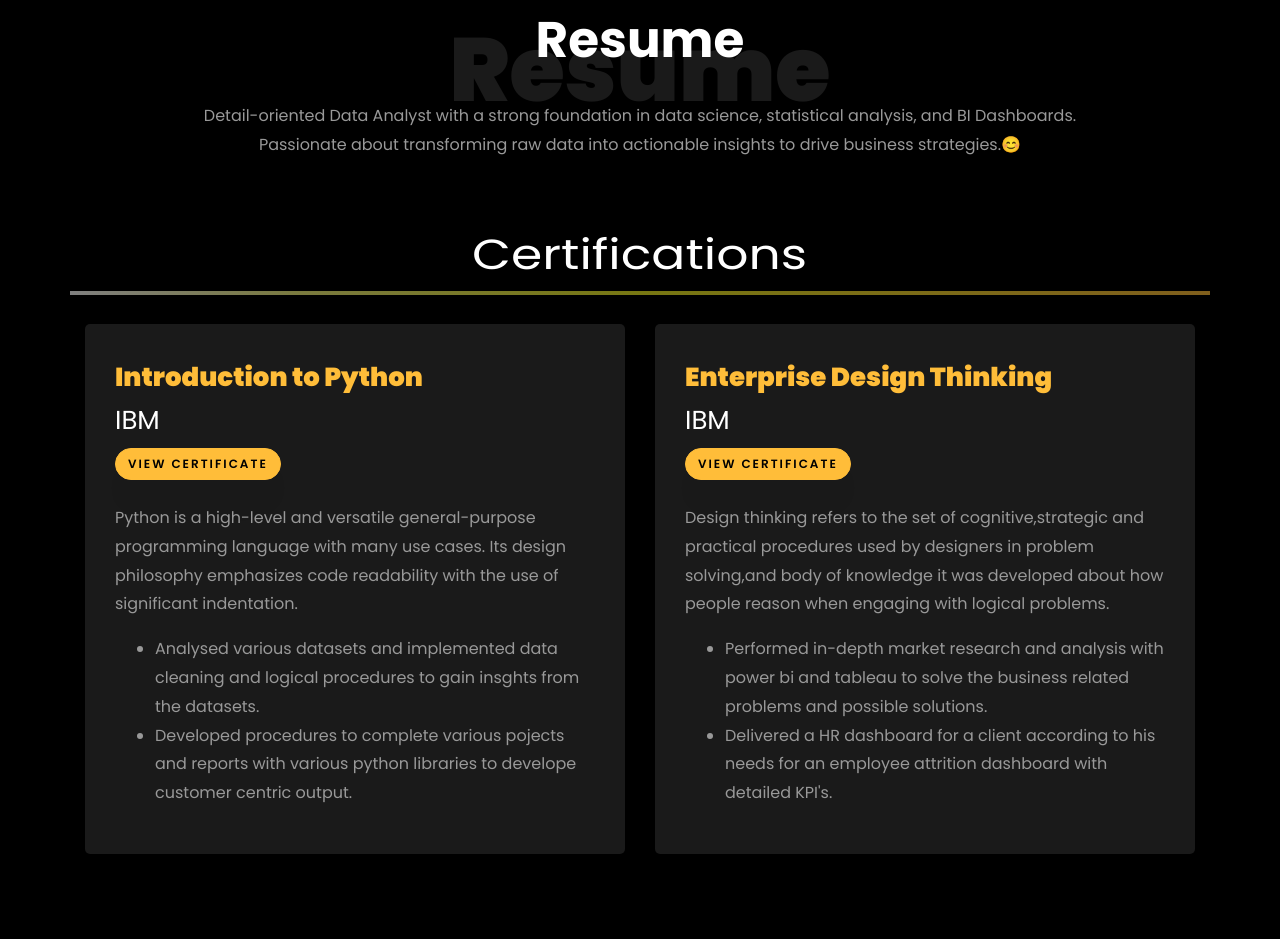
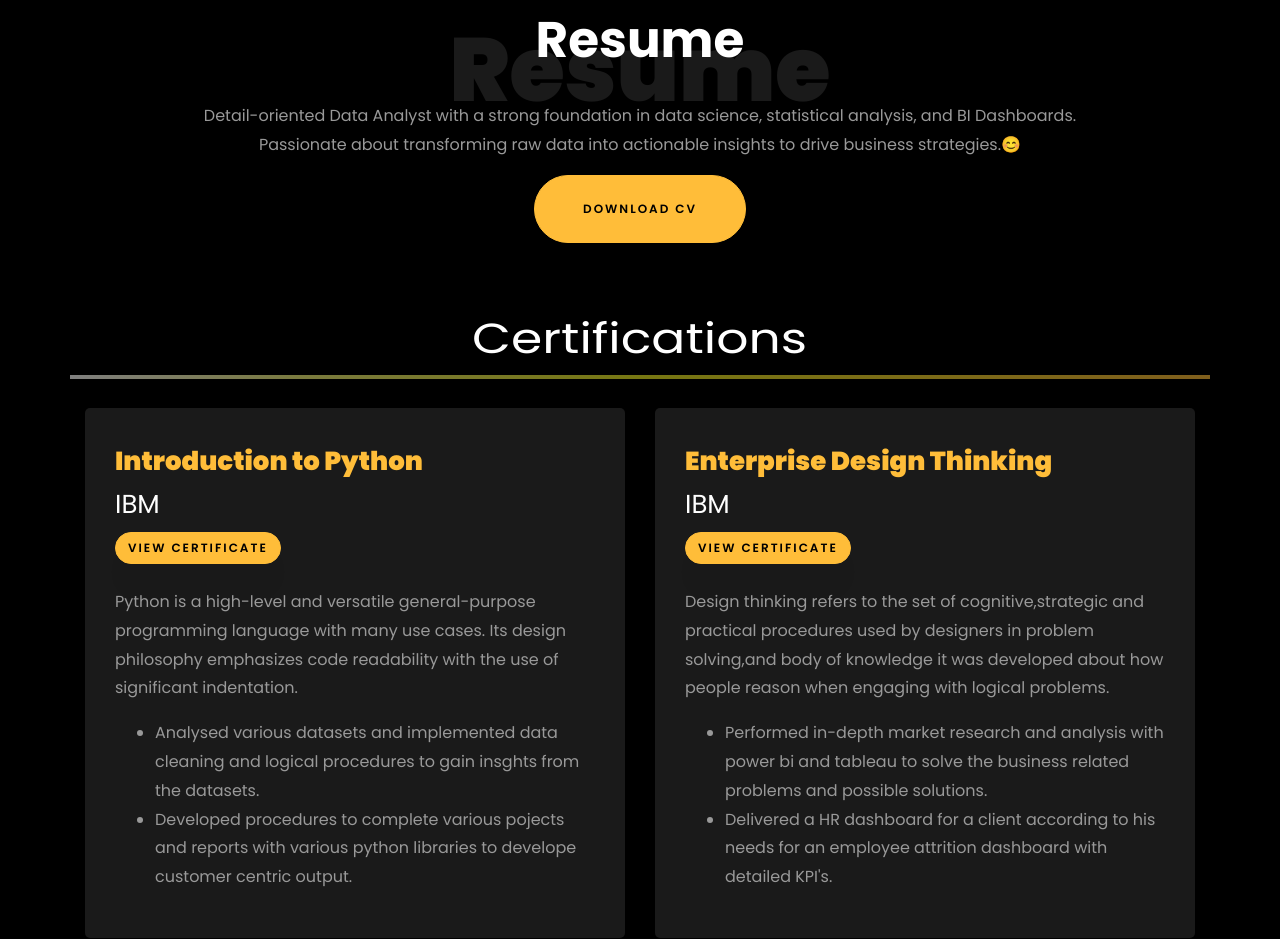
Before and after one commit to SaindhruvSoni/SaindhruvSoni.github.io, a plain HTML site: page index.html in a window 1280 px wide. Shown: the part 1695-2634 px from the top of the page. Drawn offline with Linux system fonts and the light colour scheme; files whose address does not match are found by name.

Commit message:
Update index.html

```diff
--- a/index.html
+++ b/index.html
@@ -309,7 +309,8 @@
           	<h1 class="big big-2">Resume</h1>
             <h2 class="mb-4">Resume</h2>
             <p>Detail-oriented Data Analyst with a strong foundation in data science, statistical analysis, and BI Dashboards. Passionate about transforming raw data into actionable insights to drive business strategies.😊</p>
-          </div>
+          <p><a href="Resume_w.pdf" class="btn btn-primary py-4 px-5">Download CV</a></p>
+	  </div>
         </div>
 
 		<div class="row">
@@ -381,7 +382,7 @@
 
     		<div class="row justify-content-center mt-5">
     			<div class="col-md-6 text-center ftco-animate">
-    				<p><a href="Copy of  Resume(new white).pdf" class="btn btn-primary py-4 px-5">Download CV</a></p>
+    				<p><a href="Resume_w.pdf" class="btn btn-primary py-4 px-5">Download CV</a></p>
     			</div>
     		</div>
     	</div>
@@ -561,7 +562,7 @@
           			<span class="icon-globe"></span>
           		</div>
           		<h3 class="mb-4">Download Resume</h3>
-	            <p><a href="C:\Users\dhruv\OneDrive\Documents\website info\Portfolio-Website-Template-main\Portfolio-Website-Template-main\Copy of  Resume(new white).pdf">Click here to Download😊</a> </a></p>
+	            <p><a href="Resume_w.pdf">Click here to Download😊</a> </a></p>
 	          </div>
           </div>
 
```
